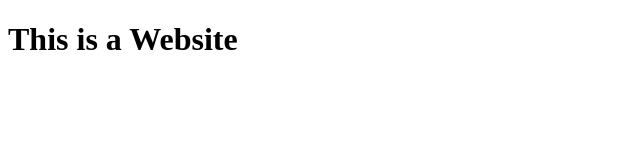
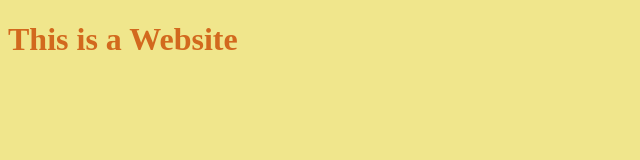
Before and after one commit to JephunnehPinalas/IT24C-assessment, a plain HTML site: page index.html in a window 1280 px wide. Shown: the whole page, without its empty margins (0-640 px from the left). Drawn offline with Linux system fonts and the light colour scheme.

Commit message:
colors added

```diff
--- a/index.html
+++ b/index.html
@@ -5,7 +5,7 @@
     <meta name="viewport" content="width=device-width, initial-scale=1.0">
     <title>Assessment</title>
 </head>
-<body>
-    <h1>This is a Website</h1>
+<body style="background-color: khaki;">
+    <h1 style="color: chocolate;">This is a Website</h1>
 </body>
 </html>
```
